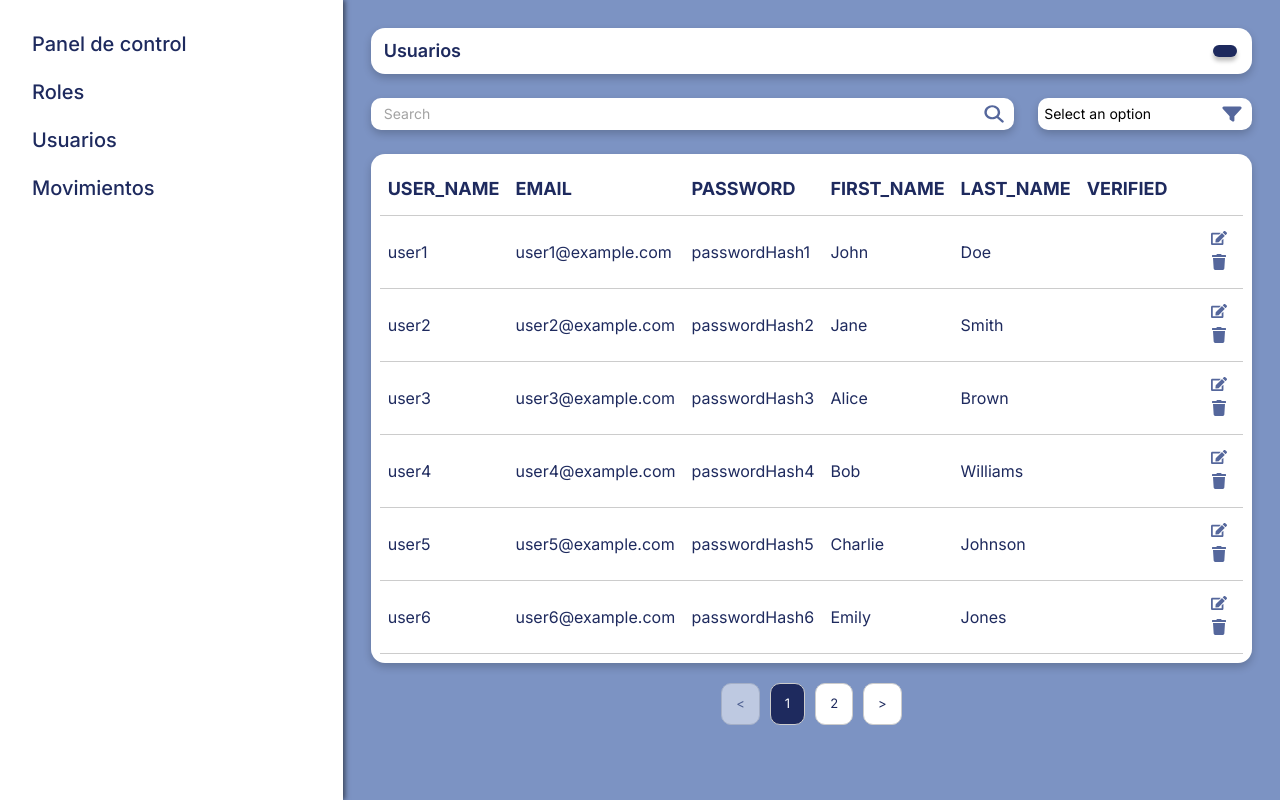
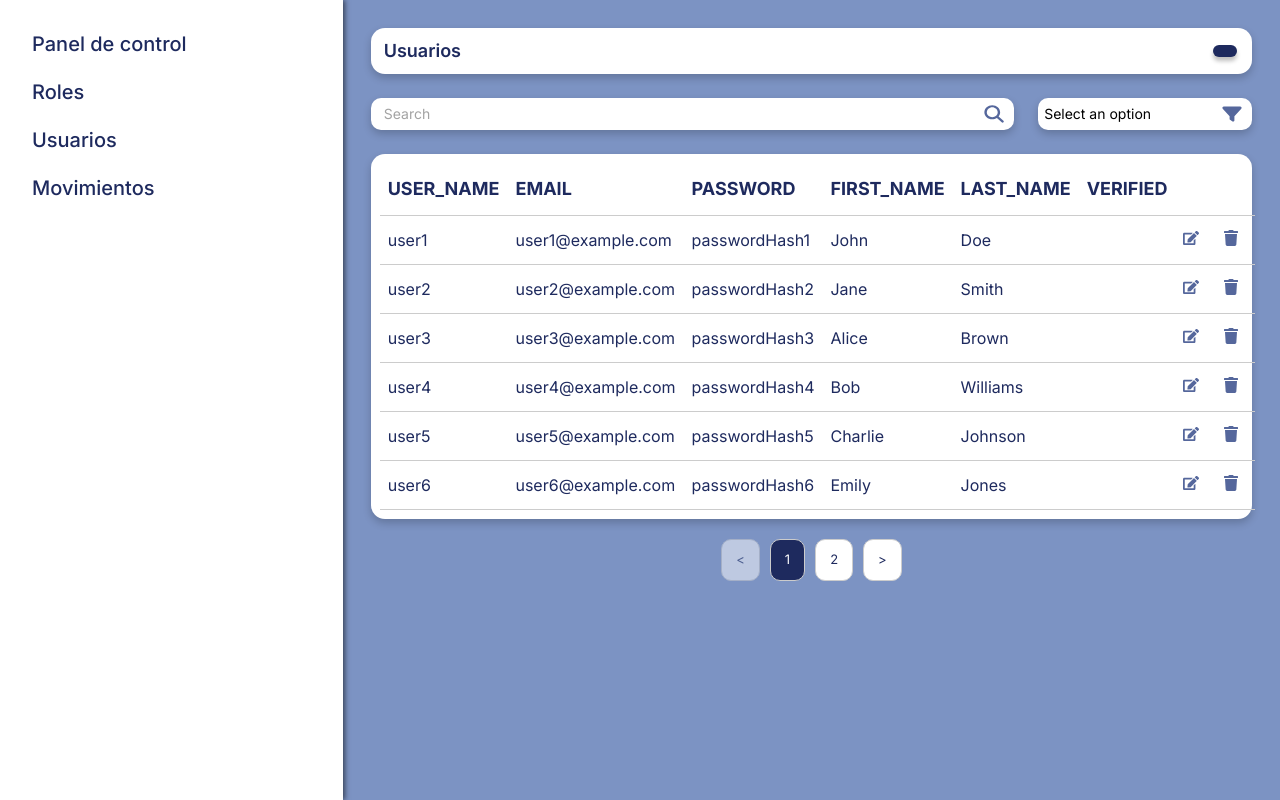
Before and after one commit to RaulBecerraB/TechShare-FrontEnd, a Next.js app: page /admin/users in a window 1280 px wide. Built offline with nearby package versions, Linux system fonts and the light colour scheme.

Commit message:
fix(TableRenderer): resolve missing unique ID issue
    - Fixed the issue where table rows and cells lacked unique IDs in TableRenderer
    - Ensured proper key assignment for each table element

```diff
--- a/src/app/admin/roles/page.tsx
+++ b/src/app/admin/roles/page.tsx
@@ -81,7 +81,7 @@ export default function roles() {
             <BorderTextField
               name='roleName'
               placeholder='Nombre del rol'
-              onChange={(e) => handleChange({ ...formData, roleName: e.target.value })}
+              onChange={(e) => setFormData({ ...formData, roleName: e.target.value })}
               value={formData.roleName}
             />
           </ModalBase>
--- a/src/components/AdminCrud/TableRenderer.tsx
+++ b/src/components/AdminCrud/TableRenderer.tsx
@@ -8,16 +8,17 @@ interface TableRowsProps {
 const TableRows: React.FC<TableRowsProps> = ({ headers, currentRecords }) => {
     return (
         <>
-            {currentRecords.map((row: any) => (
-                <tr key={row.id}>
-                    {headers.map((header: any) => (
-                        <td key={header + row.id}>{row[header]}</td>
+            {currentRecords.map((row: any, rowIndex: number) => (
+                <tr key={`row-${rowIndex}`}>
+                    {headers.map((header: string, headerIndex: number) => (
+                        <td key={`cell-${rowIndex}-${headerIndex}`}>{row[header]}</td>
                     ))}
-                    <td />
-                    <td>
+                    <td key={`action-edit-${rowIndex}`}>
                         <button className="action-button" onClick={() => console.log('Edit', row.id)}>
                             <FaEdit />
                         </button>
+                    </td>
+                    <td key={`action-delete-${rowIndex}`}>
                         <button className="action-button" onClick={() => console.log('Delete', row.id)}>
                             <FaTrash />
                         </button>
@@ -35,8 +36,8 @@ interface TableHeadersProps {
 const TableHeaders: React.FC<TableHeadersProps> = ({ headers }) => {
     return (
         <tr className='text-lg'>
-            {headers.map((header: string) => (
-                <th key={header}>{header.toUpperCase()}</th>
+            {headers.map((header: string, index: number) => (
+                <th key={`header-${index}`}>{header.toUpperCase()}</th>
             ))}
             <th />
             <th />
```
